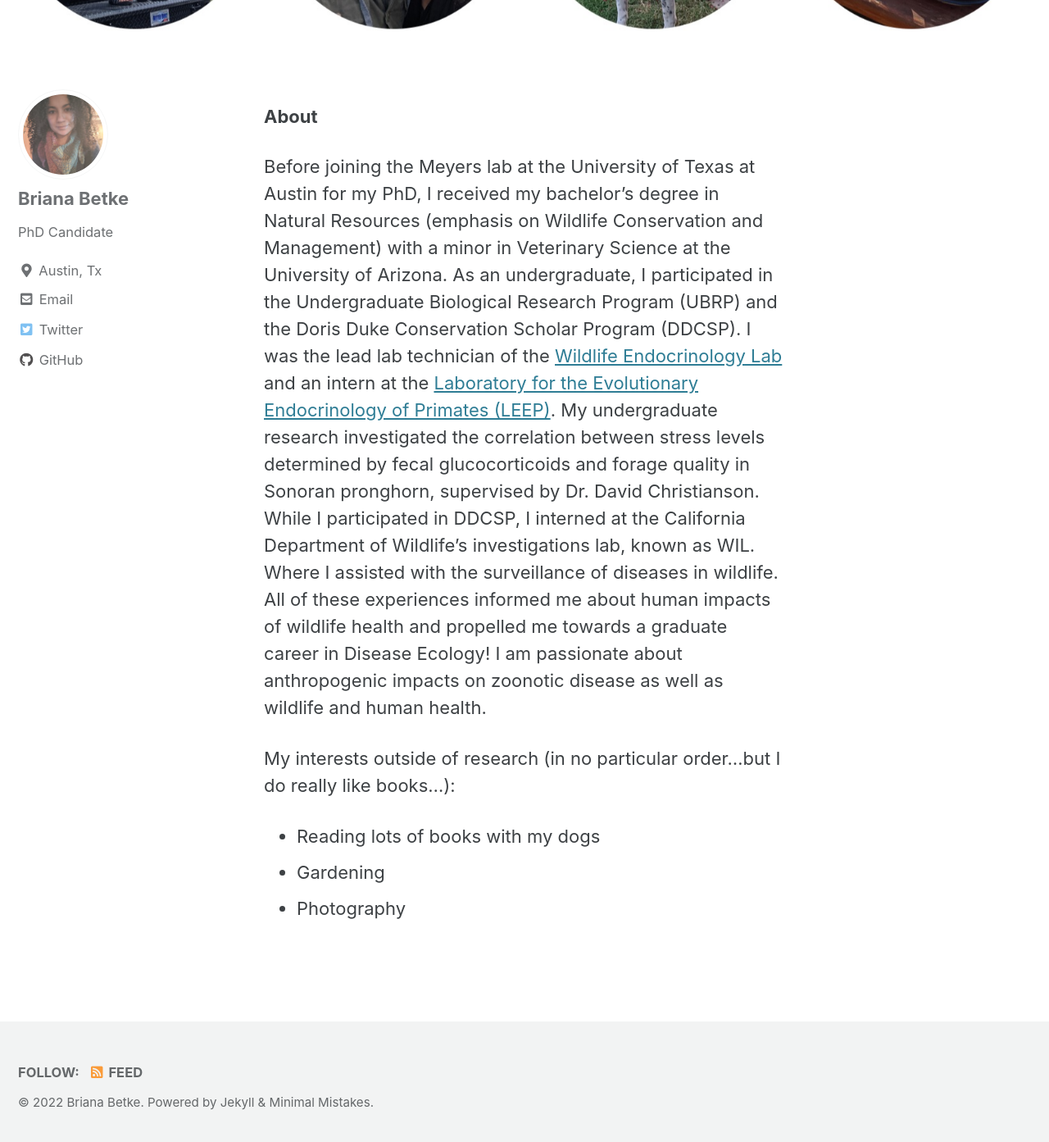
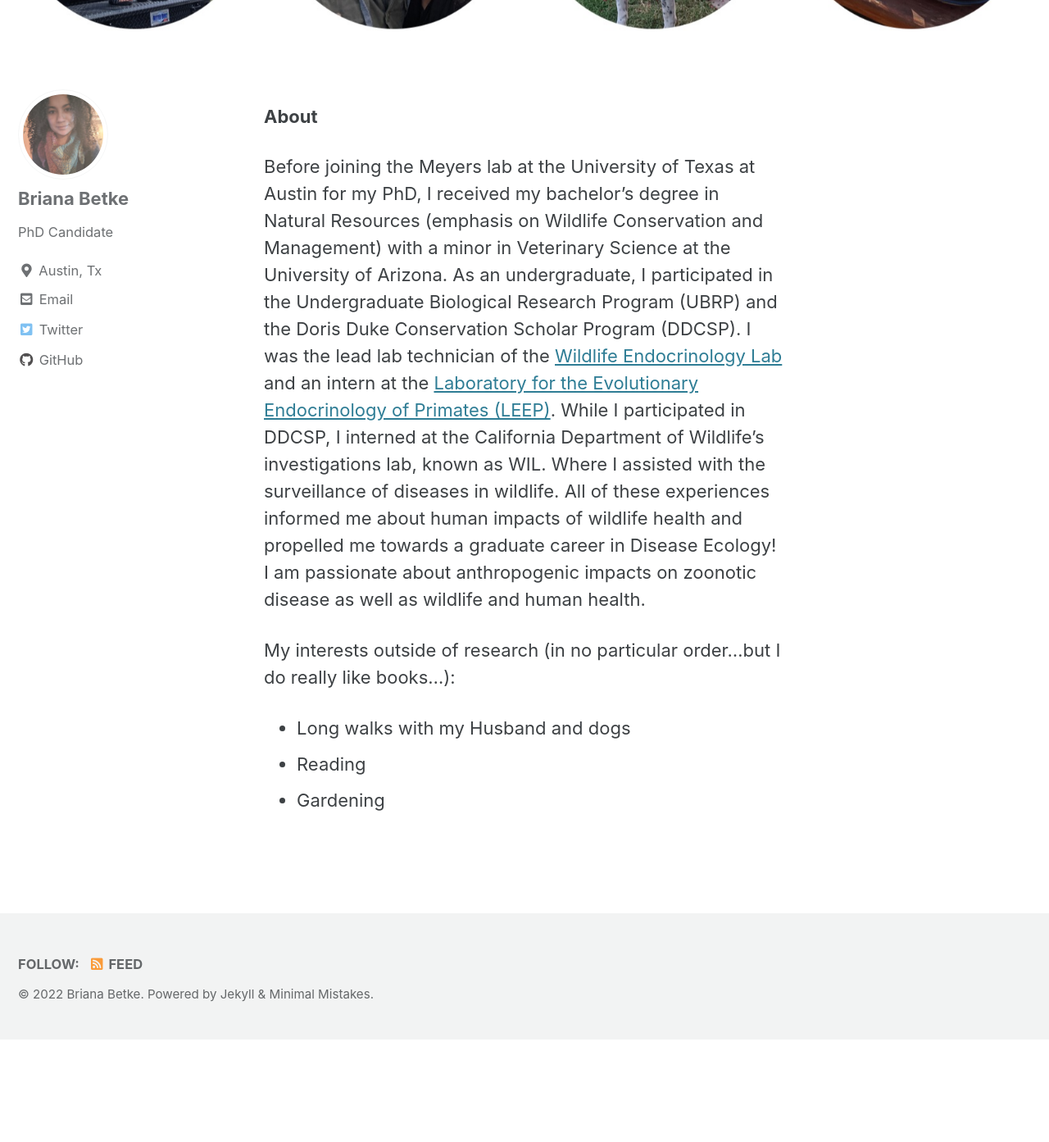
Before and after one commit to babetke/babetke.github.io, a Jekyll site: the page built from _pages/about.md, in a window 1280 px wide and 1400 px high, scrolled down 352 px. Shown: the top 1393 px of the window at 82% size. Built offline with Jekyll 4.4.1, drawn with Linux system fonts in a browser that asks for light colours; cached includes are drawn as plain includes; after the commit the page ends 1620 px from its top, so only the background shows below that.

Commit message:
Updating About me page

```diff
--- a/_pages/about.md
+++ b/_pages/about.md
@@ -6,9 +6,9 @@
 ---
 **About**
 
-Before joining the Meyers lab at the University of Texas at Austin for my PhD, I received my bachelor's degree in Natural Resources (emphasis on Wildlife Conservation and Management) with a minor in Veterinary Science at the University of Arizona. As an undergraduate, I participated in the Undergraduate Biological Research Program (UBRP) and the Doris Duke Conservation Scholar Program (DDCSP). I was the lead lab technician of the [Wildlife Endocrinology Lab](https://cals.arizona.edu/research/ecology/webpages/people/people.html) and an intern at the [Laboratory for the Evolutionary Endocrinology of Primates (LEEP)](https://leepanthropology.weebly.com/people.html). My undergraduate research investigated the correlation between stress levels determined by fecal glucocorticoids and forage quality in Sonoran pronghorn, supervised by Dr. David Christianson. While I participated in DDCSP, I interned at the California Department of Wildlife's investigations lab, known as WIL. Where I assisted with the surveillance of diseases in wildlife. All of these experiences informed me about human impacts of wildlife health and propelled me towards a graduate career in Disease Ecology! I am passionate about anthropogenic impacts on zoonotic disease as well as wildlife and human health.
+Before joining the Meyers lab at the University of Texas at Austin for my PhD, I received my bachelor's degree in Natural Resources (emphasis on Wildlife Conservation and Management) with a minor in Veterinary Science at the University of Arizona. As an undergraduate, I participated in the Undergraduate Biological Research Program (UBRP) and the Doris Duke Conservation Scholar Program (DDCSP). I was the lead lab technician of the [Wildlife Endocrinology Lab](https://cals.arizona.edu/research/ecology/webpages/people/people.html) and an intern at the [Laboratory for the Evolutionary Endocrinology of Primates (LEEP)](https://leepanthropology.weebly.com/people.html). While I participated in DDCSP, I interned at the California Department of Wildlife's investigations lab, known as WIL. Where I assisted with the surveillance of diseases in wildlife. All of these experiences informed me about human impacts of wildlife health and propelled me towards a graduate career in Disease Ecology! I am passionate about anthropogenic impacts on zoonotic disease as well as wildlife and human health.
 
 My interests outside of research (in no particular order...but I do really like books...):
-- Reading lots of books with my dogs
+- Long walks with my Husband and dogs
+- Reading
 - Gardening
-- Photography
```
